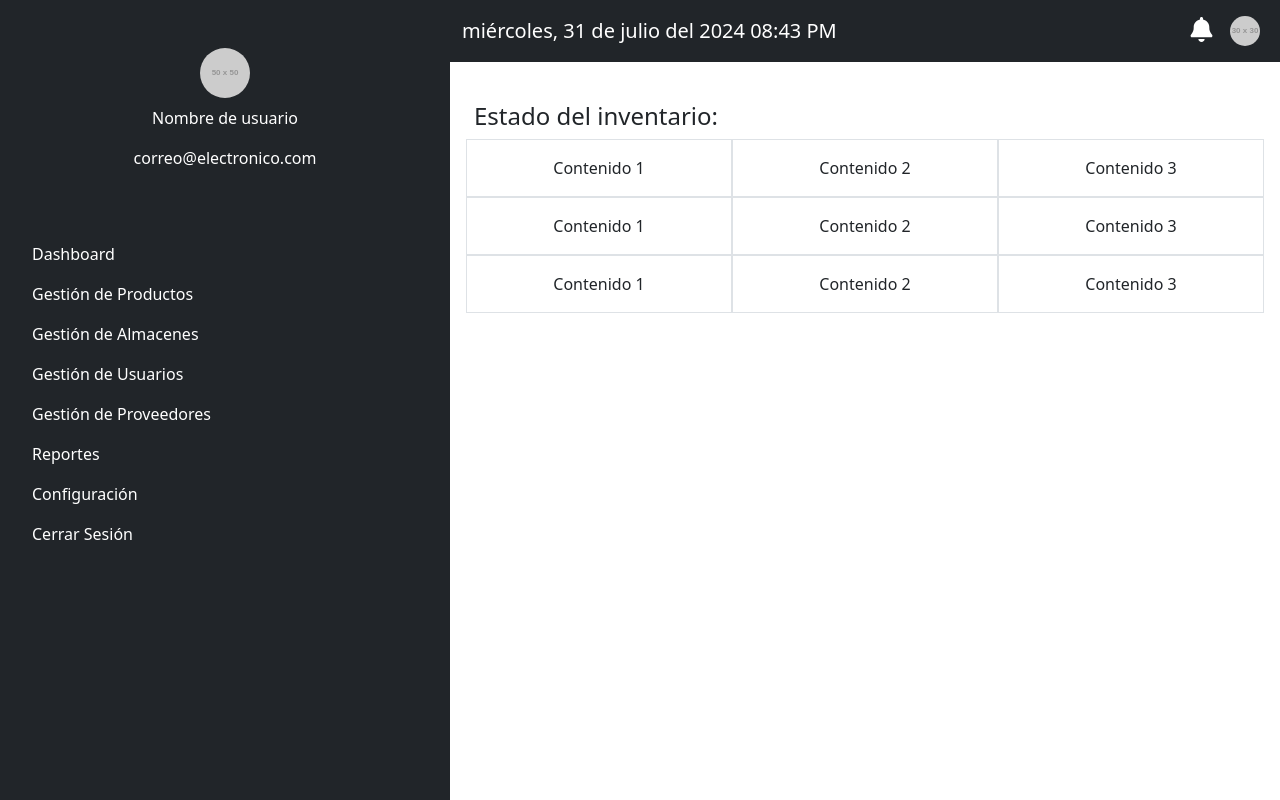
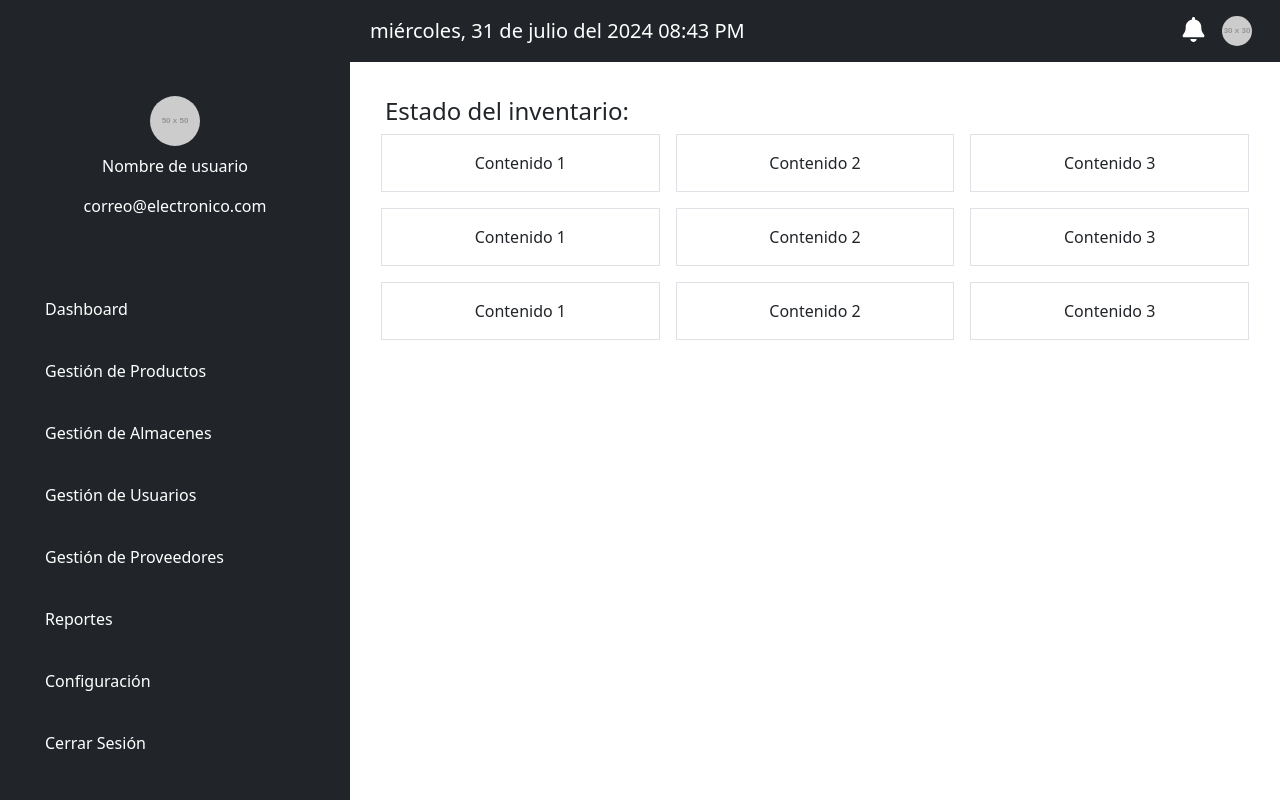
Before and after one commit to Jcorrales07/sistema-inventario, a React (Vite) app in the folder client/: page / in a window 1280 px wide. Built offline with nearby package versions, Linux system fonts and the light colour scheme.

Commit message:
Home Page terminado (UI al menos)

```diff
--- a/client/src/pages/HomePage.jsx
+++ b/client/src/pages/HomePage.jsx
@@ -1,9 +1,15 @@
 import React, { useEffect } from 'react'
-
 import { format } from 'date-fns'
 import { es } from 'date-fns/locale'
-
-import { Container, Row, Col, Navbar, Nav, Image } from 'react-bootstrap'
+import {
+    Container,
+    Row,
+    Col,
+    Navbar,
+    Nav,
+    Image,
+    Button,
+} from 'react-bootstrap'
 
 import 'bootstrap/dist/css/bootstrap.min.css'
 
@@ -45,8 +51,6 @@ const buttons = [
 function HomePage() {
     const [date, setDate] = React.useState('')
 
-    // WARNING: This will run every second
-    // PUEDE SER QUE AFECTE EL RENDIMIENTO
     useEffect(() => {
         setInterval(() => {
             const now = new Date()
@@ -64,15 +68,20 @@ function HomePage() {
                 {/* Columna Izquierda */}
                 <Col
                     className="bg-dark text-white vh-100 py-5 px-3"
-                    style={{ width: 'fit-content', maxWidth: '450px' }}
+                    style={{
+                        maxWidth: '350px', // Limita el ancho máximo
+                        width: 'fit-content', // Se ajusta al contenido
+                    }}
                 >
                     <div
                         style={{ display: 'flex' }}
-                        className="flex-column justify-content-between"
+                        className="flex-column justify-content-between mt-5"
                     >
-                        <div className="user-info text-center mb-5">
+                        <div
+                            className="user-info text-center mb-5"
+                            style={{ display: 'inline-block' }}
+                        >
                             <div className="user-avatar mb-2">
-                                {/* Imagen del usuario */}
                                 <img
                                     src="https://via.placeholder.com/50"
                                     alt="Avatar"
@@ -82,17 +91,26 @@ function HomePage() {
                             <p>Nombre de usuario</p>
                             <p>correo@electronico.com</p>
                         </div>
-                        <Nav defaultActiveKey="/" className="flex-column">
-                            {/* Botones de la barra de navegacion */}
+
+                        <Nav
+                            defaultActiveKey="/"
+                            className="flex-column"
+                            // style={{ width: 'fit-content' }}
+                        >
                             {buttons.map((button) => (
-                                <Nav.Link
+                                <Button
                                     key={button.name}
-                                    href={button.link}
-                                    className="text-white"
-                                    style={{ width: 'fit-content' }}
+                                    className="mb-2 w-full"
+                                    variant="dark"
                                 >
-                                    {button.name}
-                                </Nav.Link>
+                                    <Nav.Link
+                                        key={button.name}
+                                        href={button.link}
+                                        className="text-white text-start"
+                                    >
+                                        {button.name}
+                                    </Nav.Link>
+                                </Button>
                             ))}
                         </Nav>
                     </div>
@@ -101,9 +119,9 @@ function HomePage() {
                 {/* Columna Principal */}
                 <Col className="flex-grow-1 p-0">
                     {/* Barra Superior */}
-                    <Navbar bg="dark" fluid className="mb-3 border-bg-black">
+                    <Navbar bg="dark" fluid className="border-bg-black px-2">
                         <Container fluid>
-                            <Navbar.Brand href="#" className="text-white">
+                            <Navbar.Brand className="text-white">
                                 {date}
                             </Navbar.Brand>
                             <Navbar.Collapse className="justify-content-end">
@@ -129,22 +147,27 @@ function HomePage() {
                     </Navbar>
 
                     {/* Contenido Principal */}
-                    <Container className='p-4'>
+                    <Container
+                        style={{
+                            padding: '35px',
+                        }}
+                    >
                         <h4>Estado del inventario:</h4>
-                        <Row className="text-center g-3">
-                            <Col className="border p-3">Contenido 1</Col>
-                            <Col className="border p-3">Contenido 2</Col>
-                            <Col className="border p-3">Contenido 3</Col>
+
+                        <Row className="text-center mb-3">
+                            <Col className="border p-3 mx-2">Contenido 1</Col>
+                            <Col className="border p-3 mx-2">Contenido 2</Col>
+                            <Col className="border p-3 mx-2">Contenido 3</Col>
                         </Row>
-                        <Row className="text-center g-3">
-                            <Col className="border p-3">Contenido 1</Col>
-                            <Col className="border p-3">Contenido 2</Col>
-                            <Col className="border p-3">Contenido 3</Col>
+                        <Row className="text-center mb-3">
+                            <Col className="border p-3 mx-2">Contenido 1</Col>
+                            <Col className="border p-3 mx-2">Contenido 2</Col>
+                            <Col className="border p-3 mx-2">Contenido 3</Col>
                         </Row>
-                        <Row className="text-center g-3">
-                            <Col className="border p-3">Contenido 1</Col>
-                            <Col className="border p-3">Contenido 2</Col>
-                            <Col className="border p-3">Contenido 3</Col>
+                        <Row className="text-center mb-3">
+                            <Col className="border p-3 mx-2">Contenido 1</Col>
+                            <Col className="border p-3 mx-2">Contenido 2</Col>
+                            <Col className="border p-3 mx-2">Contenido 3</Col>
                         </Row>
                         {/* Aquí puedes agregar más contenido */}
                     </Container>
```
